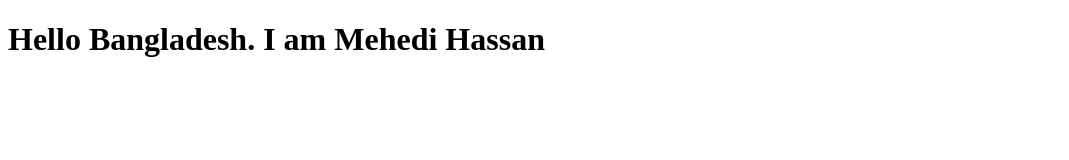
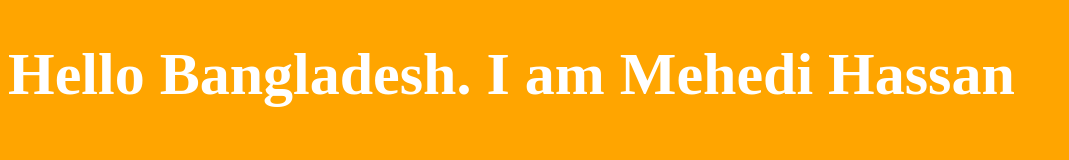
Before and after one commit to mehedi950/first-git-repo, a plain HTML site: page index.html in a window 1280 px wide. Shown: the whole page, without its empty margins (0-1069 px from the left). Drawn offline with Linux system fonts and the light colour scheme.

Commit message:
add css in repository

```diff
--- /dev/null
+++ b/css/style.css
@@ -0,0 +1,5 @@
+* {
+  background-color: orange;
+  color: white;
+  font-size: 60px;
+}
--- a/index.html
+++ b/index.html
@@ -4,6 +4,7 @@
     <meta charset="UTF-8" />
     <meta name="viewport" content="width=device-width, initial-scale=1.0" />
     <title>First Git Repository</title>
+    <link rel="stylesheet" href="css/style.css" />
   </head>
   <body>
     <h1>Hello Bangladesh. I am Mehedi Hassan</h1>
```
